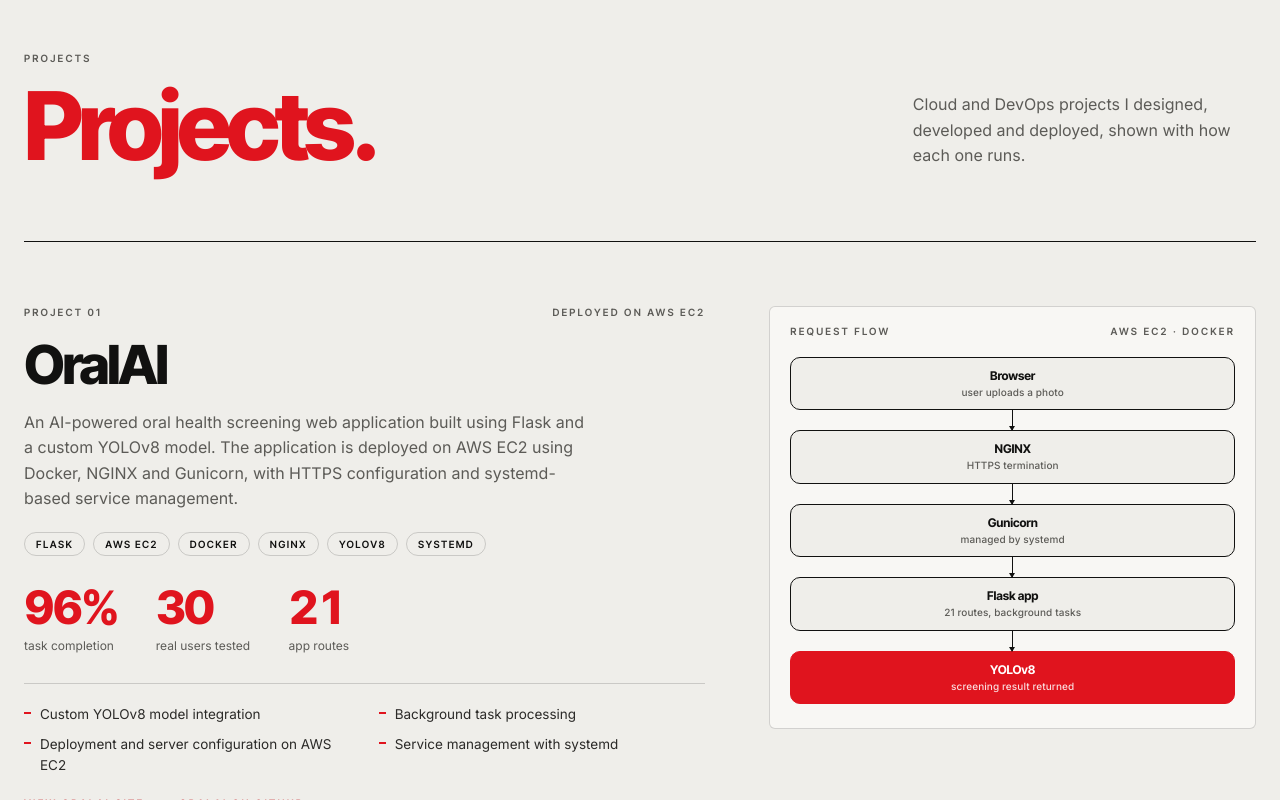
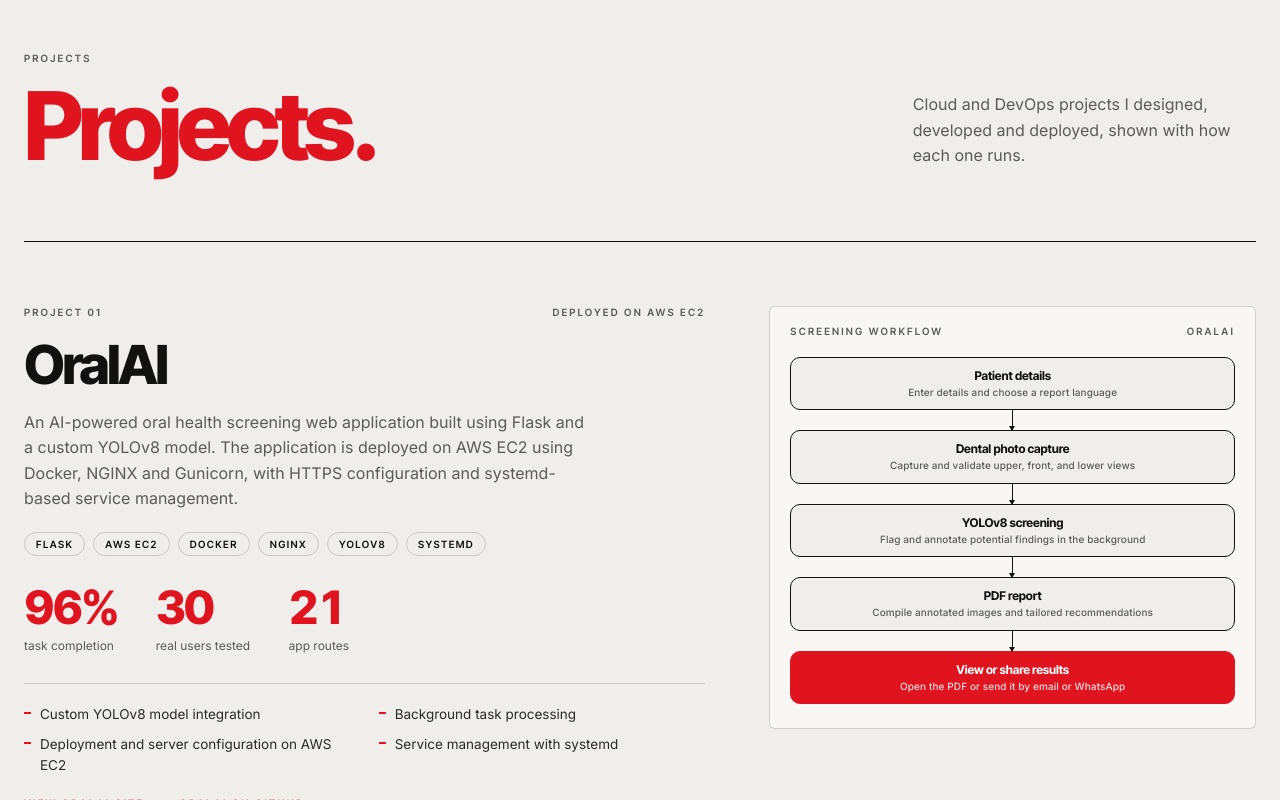
Before and after one commit to BANNUALLU/satyaportfolio, a plain HTML site: page portfolio/index.html in a window 1280 px wide. Shown: the part 2000-2800 px from the top of the page. Drawn offline with Linux system fonts and the light colour scheme.

Commit message:
Update portfolio header and OralAI workflow

```diff
--- a/portfolio/index.html
+++ b/portfolio/index.html
@@ -88,8 +88,11 @@ img { display: block; max-width: 100%; }
   background: color-mix(in srgb, var(--paper) 88%, transparent);
   -webkit-backdrop-filter: blur(10px); backdrop-filter: blur(10px);
 }
-.nav .wrap { display: flex; align-items: center; justify-content: flex-end; gap: 16px; height: 56px; }
-.logo { font: 900 22px/1 var(--display); letter-spacing: -0.05em; color: var(--red); }
+.nav .wrap { display: flex; align-items: center; justify-content: space-between; gap: 16px; height: 56px; }
+.logo { display: inline-flex; align-items: center; gap: 10px; font: 800 14px/1 var(--display); white-space: nowrap; }
+.logo-mark { display: grid; place-items: center; flex: none; width: 34px; height: 30px; border-radius: 5px; background: var(--red-ink); color: #fff; font-size: 11px; letter-spacing: 0.04em; }
+.logo:hover .logo-name { color: var(--red-ink); }
+@media (max-width: 760px) { .logo-name { display: none; } }
 .avail { display: flex; align-items: center; gap: 8px; white-space: nowrap; }
 .avail i { width: 6px; height: 6px; border-radius: 50%; background: var(--red); animation: blink 1.8s ease-in-out infinite; }
 @keyframes blink { 50% { opacity: 0.25; } }
@@ -357,6 +360,10 @@ html:not([data-aws-saa-earned="true"]) [data-cert="aws-saa"] { display: none; }
 
 <header class="nav">
   <div class="wrap">
+    <a class="logo" href="#top" aria-label="Allu Satyanarayana Murthy, home">
+      <span class="logo-mark" aria-hidden="true">ASM</span>
+      <span class="logo-name" aria-hidden="true">Allu Satyanarayana Murthy</span>
+    </a>
     <nav aria-label="Primary">
       <ul class="label">
         <li><a href="#about">About</a></li>
@@ -472,14 +479,14 @@ html:not([data-aws-saa-earned="true"]) [data-cert="aws-saa"] { display: none; }
           </ul>
           <div class="project-links"><a class="link label" href="https://oralai.site">View oralai.site ↗</a><a class="link label" href="https://github.com/BANNUALLU/oralai" target="_blank" rel="noopener">OralAI on GitHub ↗</a></div>
         </div>
-        <div class="panel" aria-label="OralAI request flow">
-          <div class="panel-cap label"><span>Request flow</span><span>AWS EC2 · Docker</span></div>
+        <div class="panel" aria-label="OralAI screening workflow">
+          <div class="panel-cap label"><span>Screening workflow</span><span>OralAI</span></div>
           <div class="flow">
-            <div class="stage"><div class="node">Browser<small>user uploads a photo</small></div></div><div class="arr"></div>
-            <div class="stage"><div class="node">NGINX<small>HTTPS termination</small></div></div><div class="arr"></div>
-            <div class="stage"><div class="node">Gunicorn<small>managed by systemd</small></div></div><div class="arr"></div>
-            <div class="stage"><div class="node">Flask app<small>21 routes, background tasks</small></div></div><div class="arr"></div>
-            <div class="stage"><div class="node hot">YOLOv8<small>screening result returned</small></div></div>
+            <div class="stage"><div class="node">Patient details<small>Enter details and choose a report language</small></div></div><div class="arr"></div>
+            <div class="stage"><div class="node">Dental photo capture<small>Capture and validate upper, front, and lower views</small></div></div><div class="arr"></div>
+            <div class="stage"><div class="node">YOLOv8 screening<small>Flag and annotate potential findings in the background</small></div></div><div class="arr"></div>
+            <div class="stage"><div class="node">PDF report<small>Compile annotated images and tailored recommendations</small></div></div><div class="arr"></div>
+            <div class="stage"><div class="node hot">View or share results<small>Open the PDF or send it by email or WhatsApp</small></div></div>
           </div>
         </div>
       </article>
```
